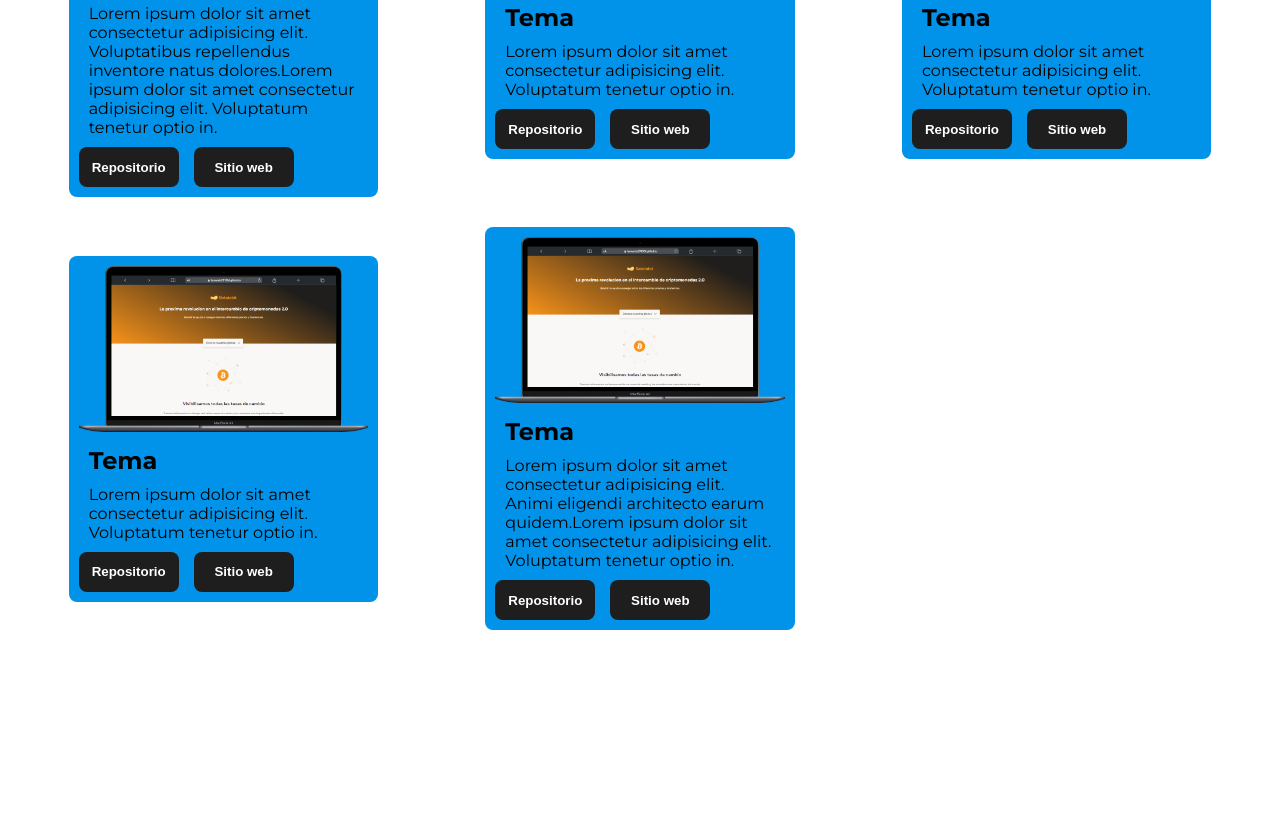
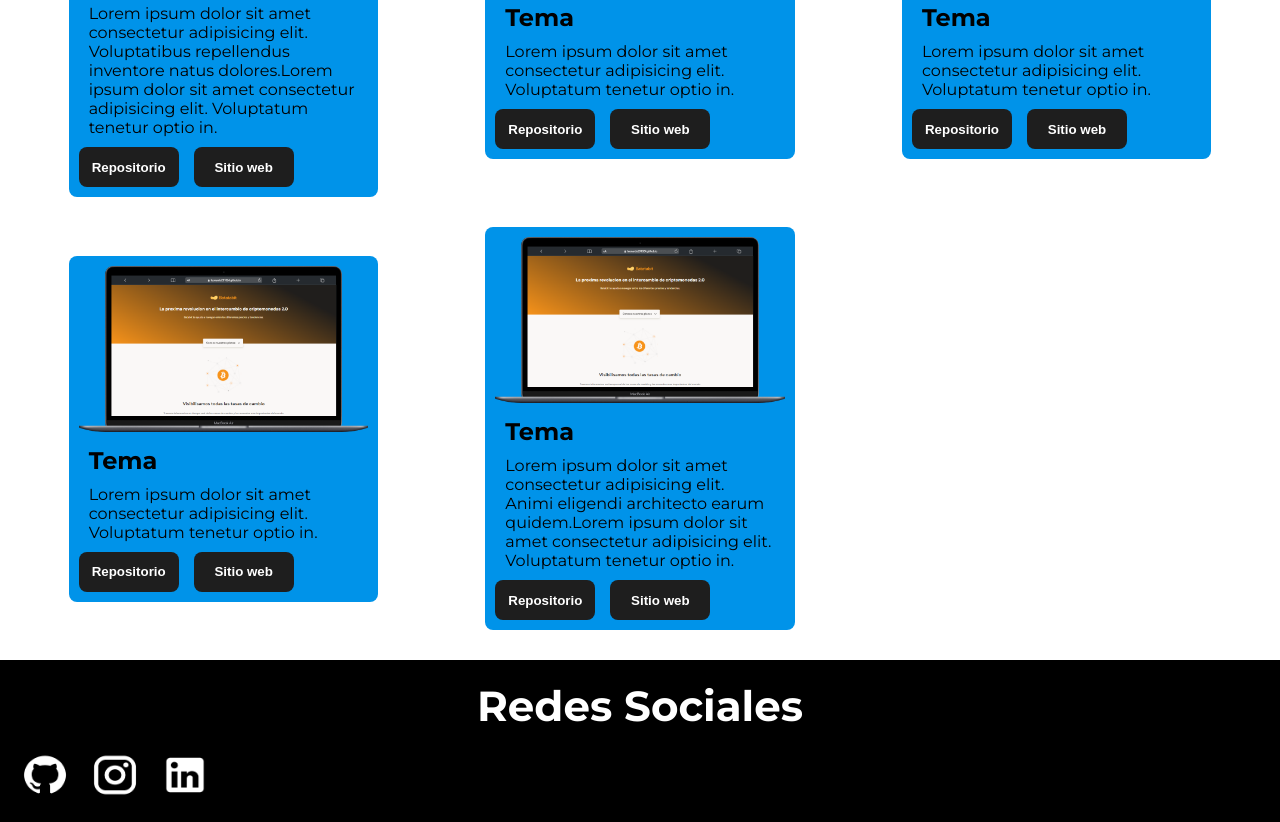
Before and after one commit to Leonardo291024/Leonardo__Diaz, a plain HTML site: page proyectos.html in a window 1280 px wide. Shown: the part 1055-1877 px from the top of the page. Before the commit the page ends 1715 px from the top, so only its background shows below. Drawn offline with Linux system fonts and the light colour scheme.

Commit message:
Footer a la pagina de proyectos

```diff
--- a/proyectos.html
+++ b/proyectos.html
@@ -135,6 +135,21 @@
        </article>
     </main>
 
+    <footer>
+        <h1 class="titulos titulo-footer">Redes Sociales</h1>
+        <nav class="container-redes">
+            <a href="https://github.com/Leonardo291024" target="_blank">
+                <img src="./imgs/icons/mdi_github.png" alt="">
+            </a>
+            <a href="https://www.instagram.com/kraken_cod3/" target="_blank">
+                <img src="./imgs/icons/mdi_instagram.png" alt="">
+            </a>
+            <a href="https://www.linkedin.com/in/marcos-leonardo-d%C3%ADaz-guzm%C3%A1n-9aa970215/" target="_blank">
+                <img src="./imgs/icons/mdi_linkedin.png" alt="">
+            </a>
+        </nav>
+    </footer>
+
     <script src="./main/spinLoader.js"></script>
     <script src="./main/menu.js"></script>
 </body>
```
